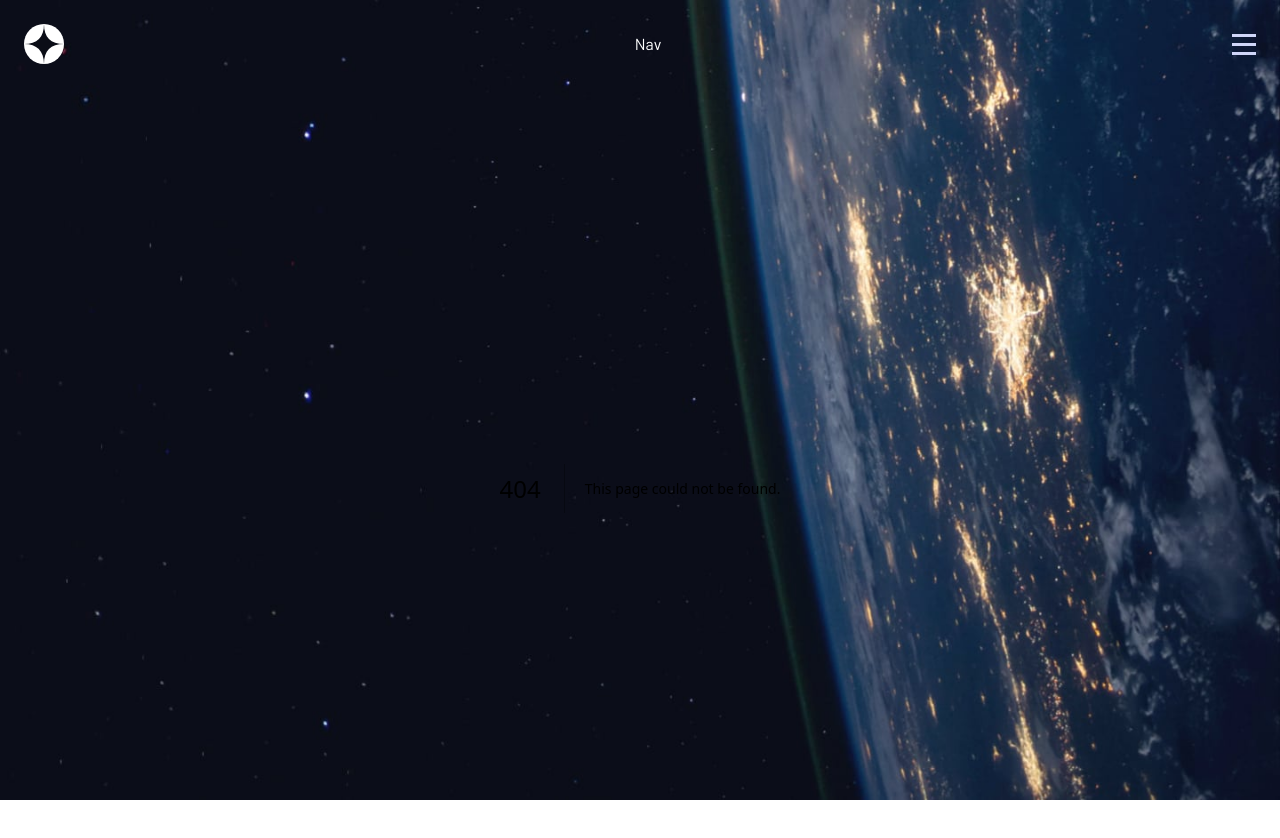
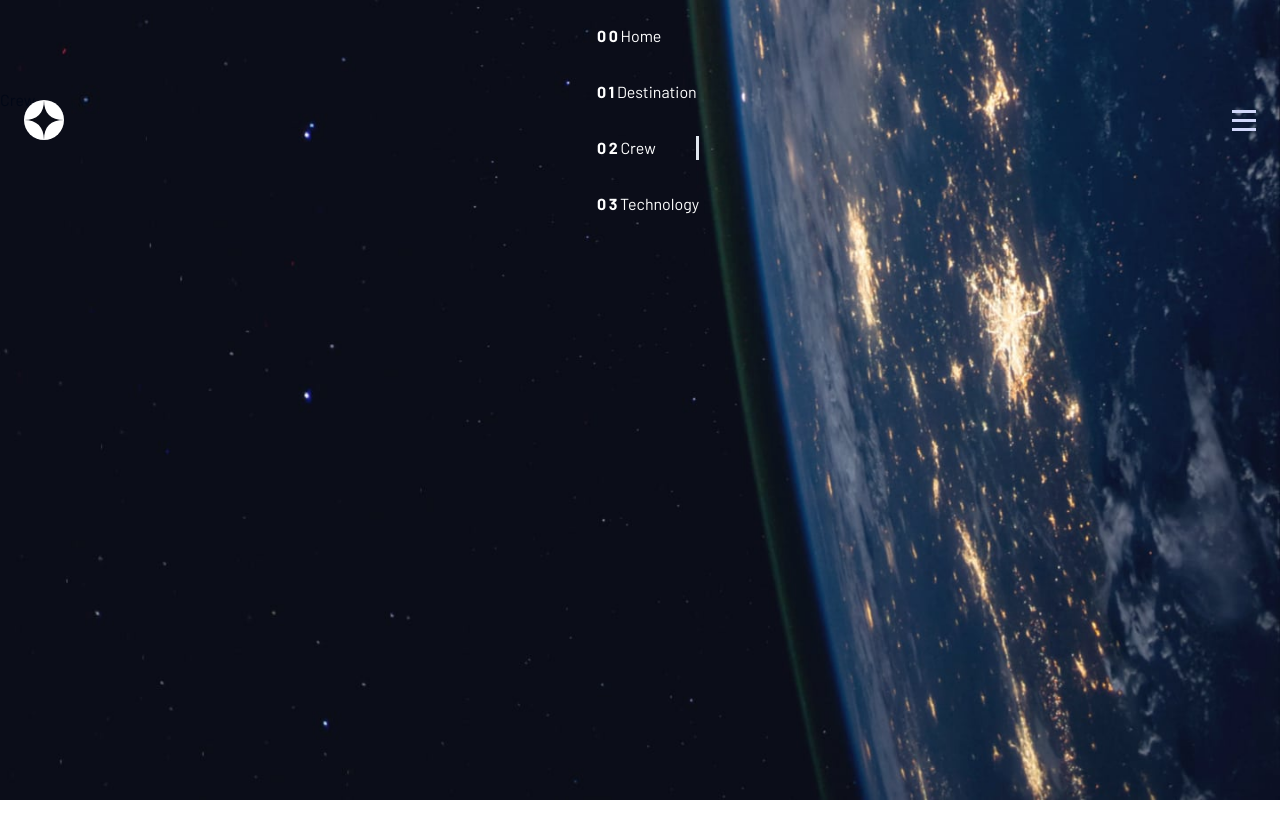
Before and after one commit to KrokoNinja/fem-space-tourism, a Next.js app: page /crew in a window 1280 px wide. Before the commit this address had no page. Shown: the top 838 px of the page. After the commit the page ends 800 px from the top, so only its background shows below. Built offline with nearby package versions, Linux system fonts and the light colour scheme; a web font is replaced by a local one.

Commit message:
add state to Nav

```diff
--- /dev/null
+++ b/src/app/crew/page.tsx
@@ -0,0 +1,5 @@
+const Page = () => {
+  return <div>Crew</div>;
+};
+
+export default Page;
--- /dev/null
+++ b/src/app/destination/page.tsx
@@ -0,0 +1,5 @@
+const Page = () => {
+  return <div>Destination</div>;
+};
+
+export default Page;
--- /dev/null
+++ b/src/app/technology/page.tsx
@@ -0,0 +1,5 @@
+const Page = () => {
+  return <div>Tech</div>;
+};
+
+export default Page;
--- a/src/components/Logo.tsx
+++ b/src/components/Logo.tsx
@@ -1,5 +1,11 @@
+import Link from 'next/link';
+
 const Logo = () => {
-  return <img src="/shared/logo.svg" alt="Logo" className="h-10 w-10" />;
+  return (
+    <Link href="/">
+      <img src="/shared/logo.svg" alt="Logo" className="h-10 w-10" />
+    </Link>
+  );
 };
 
 export default Logo;
--- a/src/components/MobileNavMenu.tsx
+++ b/src/components/MobileNavMenu.tsx
@@ -1,9 +1,14 @@
+'use client';
+import { useState } from 'react';
+import NavList from './NavList';
 import { Button } from './ui/button';
 import { Sheet, SheetContent, SheetTrigger } from './ui/sheet';
 
 const MobileNavMenu = () => {
+  const [open, setOpen] = useState(false);
+
   return (
-    <Sheet>
+    <Sheet open={open} onOpenChange={setOpen}>
       <SheetTrigger asChild>
         <Button className="bg-transparent p-0">
           <img src="/shared/icon-hamburger.svg" alt="Hamburger icon" />
@@ -11,22 +16,7 @@ const MobileNavMenu = () => {
       </SheetTrigger>
       <SheetContent className="border-none text-white bg-dark/15 backdrop-blur-[80px]">
         <div className="pl-2 pt-12 uppercase font-barlow-condensed">
-          <ul className="flex flex-col gap-8">
-            <li className="flex items-center gap-x-3">
-              <span className="font-bold tracking-[2.7px]">00</span>
-              Home
-            </li>
-            <li className="flex items-center gap-x-3">
-              <span className="font-bold tracking-[2.7px]">01</span>
-              Destination
-            </li>
-            <li className="flex items-center gap-x-3">
-              <span className="font-bold tracking-[2.7px]">02</span>Crew
-            </li>
-            <li className="flex items-center gap-x-3">
-              <span className="font-bold tracking-[2.7px]">03</span>Technology
-            </li>
-          </ul>
+          <NavList setOpen={setOpen} />
         </div>
       </SheetContent>
     </Sheet>
--- /dev/null
+++ b/src/components/NavList.tsx
@@ -0,0 +1,66 @@
+'use client';
+import { cn } from '@/lib/utils';
+import Link from 'next/link';
+import { usePathname } from 'next/navigation';
+import { useEffect, useState } from 'react';
+
+function NavList({ setOpen }: { setOpen: (open: boolean) => void }) {
+  const [activePage, setActivePage] = useState<
+    'home' | 'destination' | 'crew' | 'tech'
+  >('home');
+
+  const path = usePathname();
+
+  useEffect(() => {
+    if (path.includes('destination')) {
+      setActivePage('destination');
+    } else if (path.includes('crew')) {
+      setActivePage('crew');
+    } else if (path.includes('technology')) {
+      setActivePage('tech');
+    } else {
+      setActivePage('home');
+    }
+  }, [path]);
+
+  return (
+    <ul className="flex flex-col gap-8">
+      <li
+        className={cn('flex items-center gap-x-3', {
+          'border-r-[3px]': activePage === 'home',
+        })}>
+        <Link href="/" onClick={() => setOpen(false)}>
+          <span className="font-bold tracking-[2.7px]">00</span>
+          Home
+        </Link>
+      </li>
+      <li
+        className={cn('flex items-center gap-x-3', {
+          'border-r-[3px]': activePage === 'destination',
+        })}>
+        <Link href="/destination" onClick={() => setOpen(false)}>
+          <span className="font-bold tracking-[2.7px]">01</span>
+          Destination
+        </Link>
+      </li>
+      <li
+        className={cn('flex items-center gap-x-3', {
+          'border-r-[3px]': activePage === 'crew',
+        })}>
+        <Link href="/crew" onClick={() => setOpen(false)}>
+          <span className="font-bold tracking-[2.7px]">02</span>Crew
+        </Link>
+      </li>
+      <li
+        className={cn('flex items-center gap-x-3', {
+          'border-r-[3px]': activePage === 'tech',
+        })}>
+        <Link href="/technology" onClick={() => setOpen(false)}>
+          <span className="font-bold tracking-[2.7px]">03</span>Technology
+        </Link>
+      </li>
+    </ul>
+  );
+}
+
+export default NavList;
--- a/src/components/NavMenu.tsx
+++ b/src/components/NavMenu.tsx
@@ -1,5 +1,11 @@
+import NavList from './NavList';
+
 const NavMenu = () => {
-  return <nav className="hidden md:flex">Nav</nav>;
+  return (
+    <nav className="hidden md:flex">
+      <NavList />
+    </nav>
+  );
 };
 
 export default NavMenu;
--- a/src/components/ui/sheet.tsx
+++ b/src/components/ui/sheet.tsx
@@ -3,7 +3,6 @@
 import * as React from 'react';
 import * as SheetPrimitive from '@radix-ui/react-dialog';
 import { cva, type VariantProps } from 'class-variance-authority';
-import { X } from 'lucide-react';
 
 import { cn } from '@/lib/utils';
 
```
